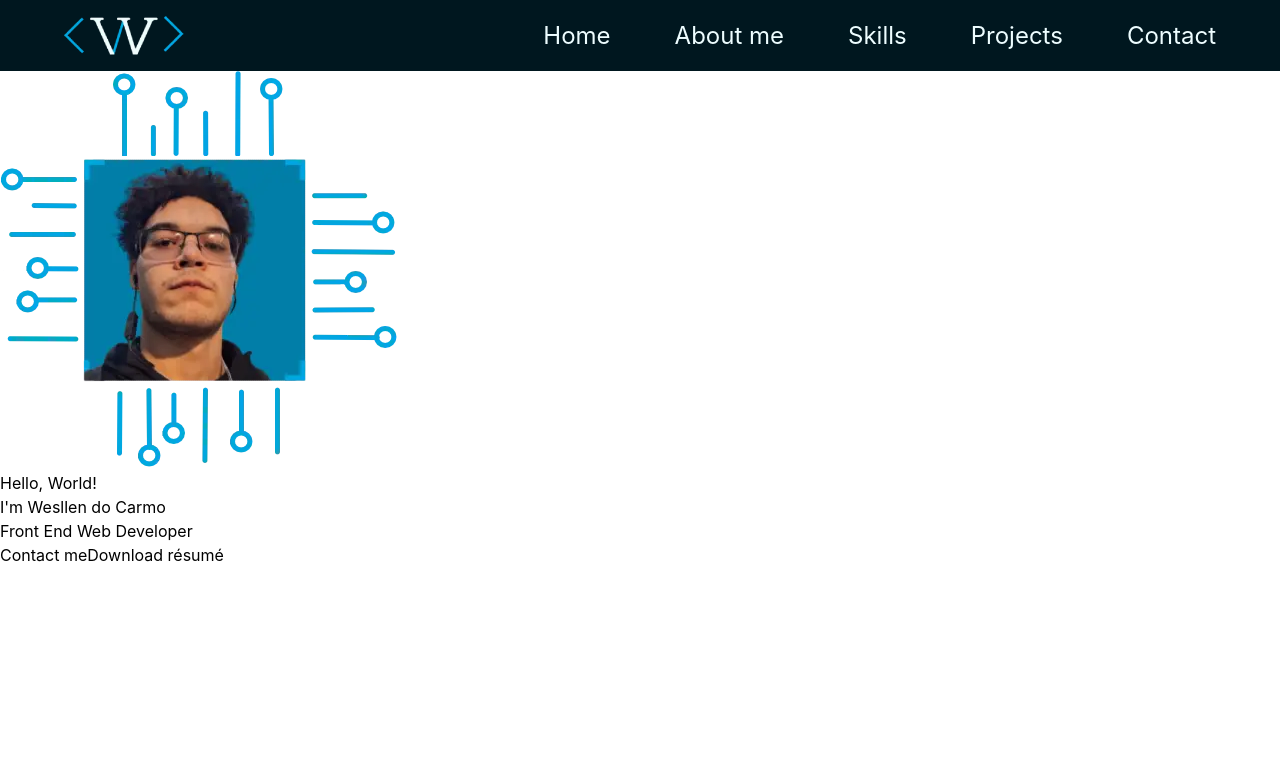
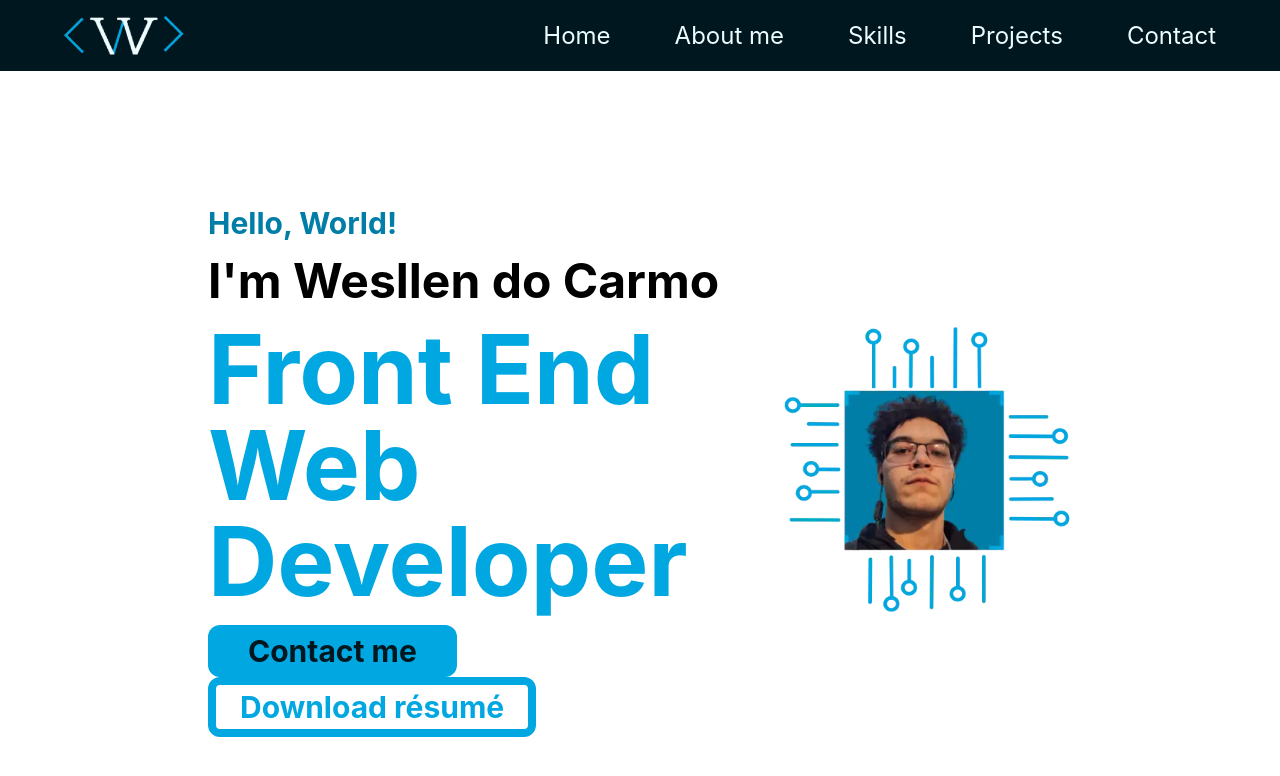
Before and after one commit to WesllenCarmo/Portfolio, a React (Vite) app: page / in a window 1280 px wide. Shown: the top 776 px of the page. Built offline with nearby package versions, Linux system fonts and the light colour scheme.

Commit message:
Add styles of Hero section.

```diff
--- a/src/components/pages/Home/index.jsx
+++ b/src/components/pages/Home/index.jsx
@@ -1,25 +1,30 @@
-import React from 'react'
-import WesllenIcon from '../../../assets/wesllen-cpu-icon.webp'
-import Resume from '../../../../Documents/wesllen_araujo_resume.pdf'
+import React from 'react';
+import WesllenIcon from '../../../assets/wesllen-cpu-icon.webp';
+import Resume from '../../../../Documents/wesllen_araujo_resume.pdf';
 
 const Home = () => {
   return (
-    <div>
-      <img
-      src={WesllenIcon}
-      alt='Wesllen image: A brown man with black glasses, dark brown eyes and coily hair.'
-      />
-      <div>
-        <h3>Hello, World!</h3>
-        <h2>I'm Wesllen do Carmo</h2>
-        <h1>Front End Web Developer</h1>
-        <div>
-          <button>Contact me</button>
-          <a href={Resume} download>Download résumé</a>
+    <div className="flex font-bold w-full h-screen justify-between px-52 items-center">
+      <div className='flex flex-col gap-4'>
+        <h3 className='text-3xl text-custom-blue'>Hello, World!</h3>
+        <h2 className='text-5xl'>I'm Wesllen do Carmo</h2>
+        <h1 className='text-8xl text-custom-light-blue'>Front End <br /> Web Developer</h1>
+        <div className='flex justify-between flex-wrap'>
+          <a href='/#contact' className='bg-custom-light-blue text-custom-dark-blue text-3xl font-bold px-10 py-2 rounded-xl transition duration-400 hover:bg-custom-dark-blue-modified hover:text-custom-light-blue'>
+            Contact me
+          </a>
+          <a href={Resume} download className='border-custom-light-blue border-8 text-3xl text-custom-light-blue font-bold px-6 py-1 rounded-xl hover:bg-custom-light-blue hover:text-custom-dark-blue transition duration-400'>
+            Download résumé
+          </a>
         </div>
       </div>
+      <img
+        src={WesllenIcon}
+        alt="Wesllen image: A brown man with black glasses, dark brown eyes and coily hair."
+        className='w-1/3'
+      />
     </div>
-  )
-}
+  );
+};
 
-export default Home
+export default Home;
```
